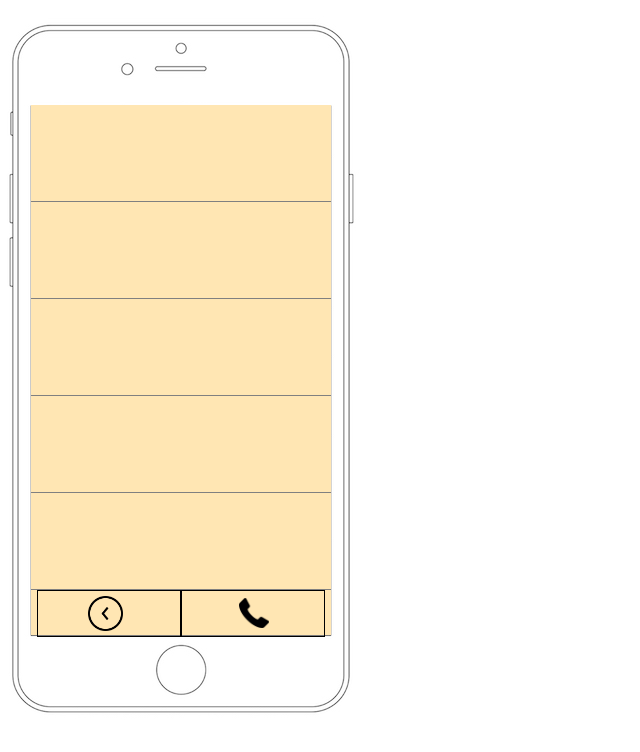
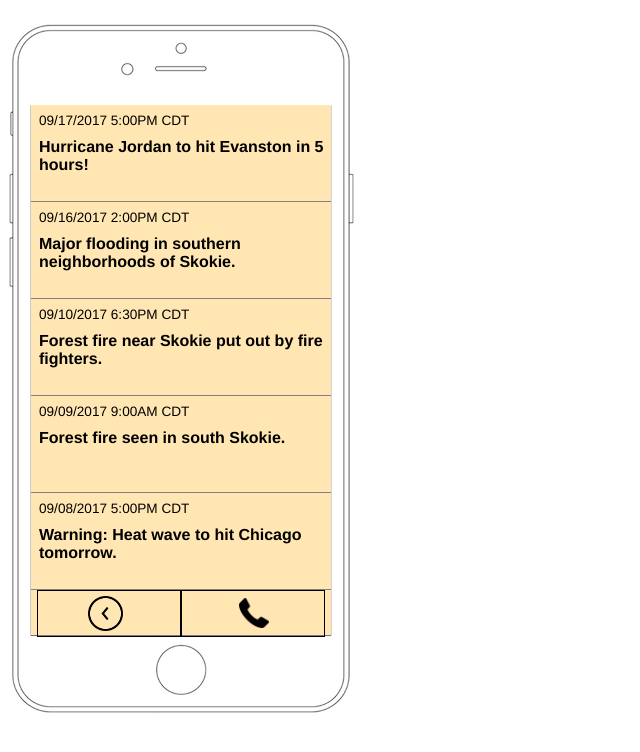
Before and after one commit to kevincheng96/EECS-330-Project, a plain HTML site: page news-alerts.html in a window 1280 px wide. Shown: the whole page, without its empty margins (0-640 px from the left). Drawn offline with Linux system fonts and the light colour scheme.

Commit message:
added news-alerts.html

```diff
--- a/main.css
+++ b/main.css
@@ -33,7 +33,6 @@ a:visited, a:link {
 	text-align: center;
 	position: absolute;
 	color: white;
-	border: 1px solid white;
 	background-color: rgb(232,0,0);
 	font-family: -apple-system, BlinkMacSystemFont, sans-serif;
 }
@@ -132,7 +131,7 @@ a:visited, a:link {
 #map-screen {
 	height: 530px;
 	width: 300px;
-	margin: 97px 23px;
+	margin: 106px 23px;
 	background-size: 300px 530px;
 	background-image: url("images/live-map-background.png");
 }
@@ -283,6 +282,7 @@ a:visited, a:link {
 					*/
 
 .alert-row {
+	display: inline-block;
 	height: 96;
 	width: 100%;
 	border-bottom: 1px solid grey;
@@ -295,3 +295,16 @@ a:visited, a:link {
 	background-color: #FFE6B3;
 	text-align: center;
 }
+
+.news-date {
+	color: black;
+	margin: 8px 0px 10px 8px;
+	font-weight: normal;
+	font-size: 85%;
+}
+
+.news-text {
+	font-weight: bold;
+	margin-top: 0px;
+	margin-left: 8px;
+}
--- a/news-alerts.html
+++ b/news-alerts.html
@@ -6,14 +6,24 @@
    <body>
       <div id="screen">
          <div class="alert-row">
+            <p class="news-date">09/17/2017 5:00PM CDT</p>
+            <p class="news-text">Hurricane Jordan to hit Evanston in 5 hours!</p>
          </div>
          <div class="alert-row">
+            <p class="news-date">09/16/2017 2:00PM CDT</p>
+            <p class="news-text">Major flooding in southern neighborhoods of Skokie.</p>
          </div>
          <div class="alert-row">
+            <p class="news-date">09/10/2017 6:30PM CDT</p>
+            <p class="news-text">Forest fire near Skokie put out by fire fighters.</p>
          </div>
          <div class="alert-row">
+            <p class="news-date">09/09/2017 9:00AM CDT</p>
+            <p class="news-text">Forest fire seen in south Skokie.</p>
          </div>
          <div class="alert-row">
+            <p class="news-date">09/08/2017 5:00PM CDT</p>
+            <p class="news-text">Warning: Heat wave to hit Chicago tomorrow.</p>
          </div>
          <div id="news-bottom-bar">
             <a href="home-page.html">
```
Also changed, not shown: cards.html (+3 -3 lines).
